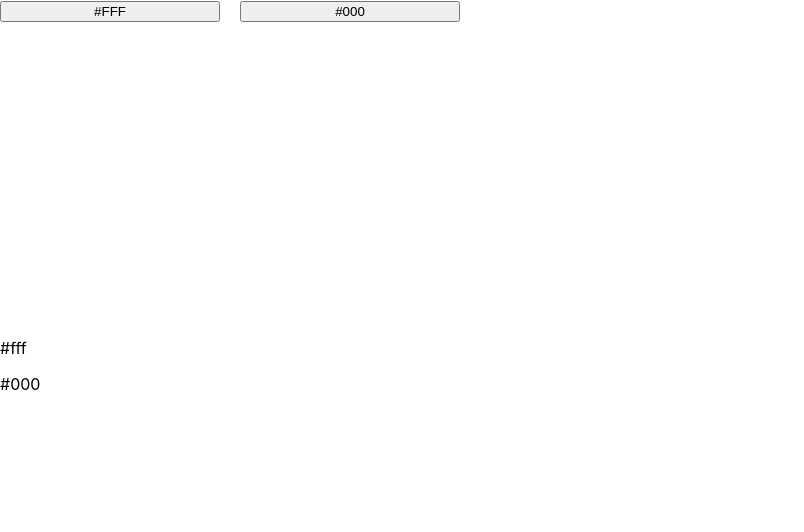
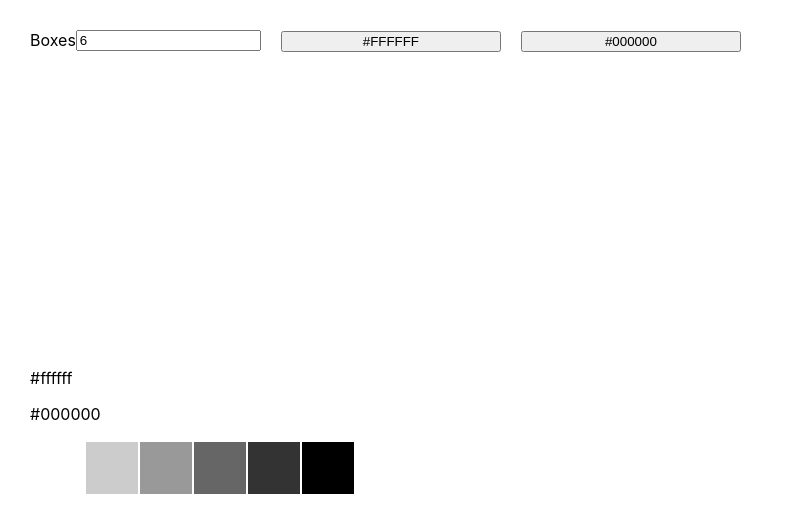
Before and after one commit to yonatanmk/quantized-color-gradient, a React (Create React App) app: page / in a window 1280 px wide. Shown: the top 532 px of the page, without its empty margins (0-804 px from the left). Built offline with nearby package versions, Linux system fonts and the light colour scheme.

Commit message:
color gradient complete

```diff
--- a/src/App.css
+++ b/src/App.css
@@ -1,5 +1,6 @@
 .App {
-  text-align: center;
+  /* text-align: center; */
+  padding: 30px;
 }
 
 .colorpicker-row {
@@ -22,3 +23,18 @@
 .colorpicker-container {
   position: absolute;
 }
+
+.box {
+  height: 50px;
+  width: 50px;
+}
+
+.box-input {
+  height: 15px;
+  margin-right: 20px;
+}
+
+.boxTable {
+  overflow-x: auto;
+  /* overflow-x: scroll; */
+}
--- a/src/App.js
+++ b/src/App.js
@@ -1,13 +1,20 @@
 import React from 'react';
 import ColorPicker from './ColorPicker';
+import BoxTable from './BoxTable';
 
 import './App.css';
+import { generateBoxArr } from './utils';
 
 class App extends React.Component {
   state = {
-    color1: '#fff',
-    color2: '#000',
+    boxes: 6,
+    color1: '#ffffff',
+    color2: '#000000',
   };
+
+  handleBoxesChange = e => {
+    this.setState({ boxes: parseInt(e.target.value, 10) });
+  }
 
   handleColorChange = (key, color) => {
     const newState = {...this.state}
@@ -16,20 +23,30 @@ class App extends React.Component {
   };
 
   render() {
+    const { boxes, color1, color2 } = this.state;
+    const boxArr = generateBoxArr(boxes, color1, color2)
+    console.log(boxArr)
     return (
-      <div>
+      <div className="App">
         <div className="colorpicker-row">
+          <label>Boxes</label>
+          <input
+            className="box-input"
+            type="number"
+            value={boxes}
+            onChange={this.handleBoxesChange}></input>
           <ColorPicker
-            color={this.state.color1}
+            color={color1}
             handleColorChange={(color) => this.handleColorChange('color1', color)}
           />
           <ColorPicker
-            color={this.state.color2}
+            color={color2}
             handleColorChange={(color) => this.handleColorChange('color2', color)}
           />
         </div>
-        <p>{this.state.color1}</p>
-        <p>{this.state.color2}</p>
+        <p>{color1}</p>
+        <p>{color2}</p>
+        <BoxTable boxArr={boxArr} />
       </div>
     );
   }
--- /dev/null
+++ b/src/BoxTable.js
@@ -0,0 +1,27 @@
+import React from 'react';
+
+class App extends React.Component {
+  render() {
+    const { boxArr } = this.props;
+    // console.log(boxArr)
+    return (
+      <div className="boxTable">
+        <table>
+          <tbody>
+            <tr>
+              {boxArr.map(boxColor =>
+                <td
+                  key={Math.random() + boxColor}
+                  className="box"
+                  style={{ backgroundColor: boxColor}}>
+                </td>
+              )}
+            </tr>
+          </tbody>
+        </table>
+      </div>
+    );
+  }
+}
+
+export default App;
--- /dev/null
+++ b/src/utils.js
@@ -0,0 +1,20 @@
+export const generateBoxArr = (boxes, color1, color2) => {
+  console.log(boxes)
+  const color1Arr = [toDec(color1.slice(1,3)), toDec(color1.slice(3,5)), toDec(color1.slice(5,7))];
+  const color2Arr = [toDec(color2.slice(1,3)), toDec(color2.slice(3,5)), toDec(color2.slice(5,7))];
+  const increments = color1Arr.map((color, i) => Math.round((color2Arr[i] - color1Arr[i]) / (boxes - 1)))
+
+  return [...new Array(boxes)].map((_, i) => {
+    if (i === boxes - 1) return color2;
+    return '#' + color1Arr
+      .map((color, j) => toHex(color + increments[j] * i))
+      .join('')
+  })
+}
+
+const toDec = c => parseInt(c, 16)
+const toHex = c => {
+  const hex = c.toString(16);
+  if (hex.length === 1) return '0' + hex;
+  return hex;
+}
```
